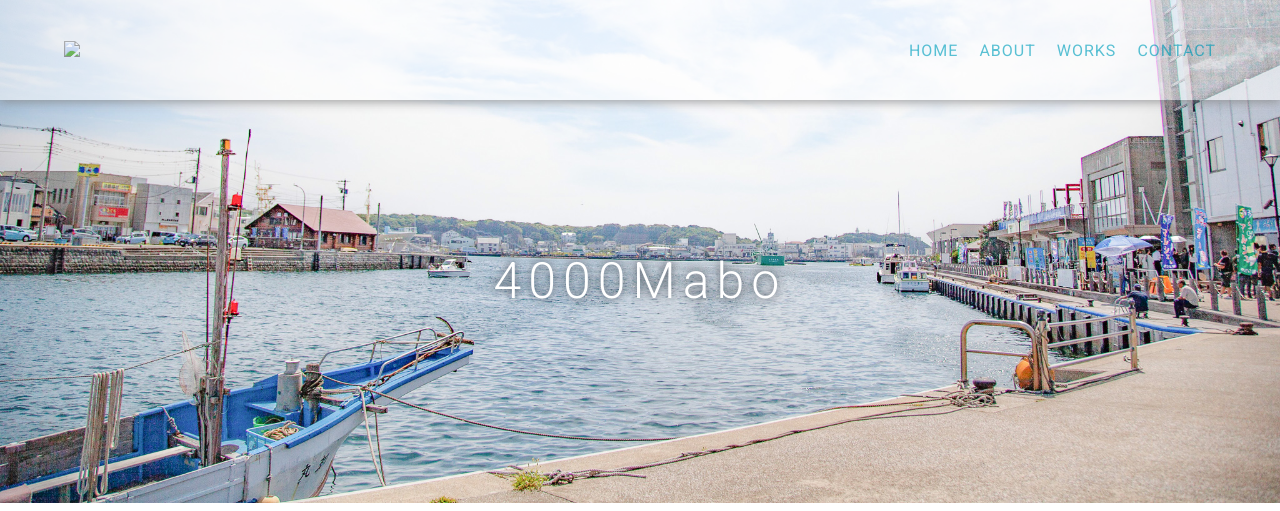
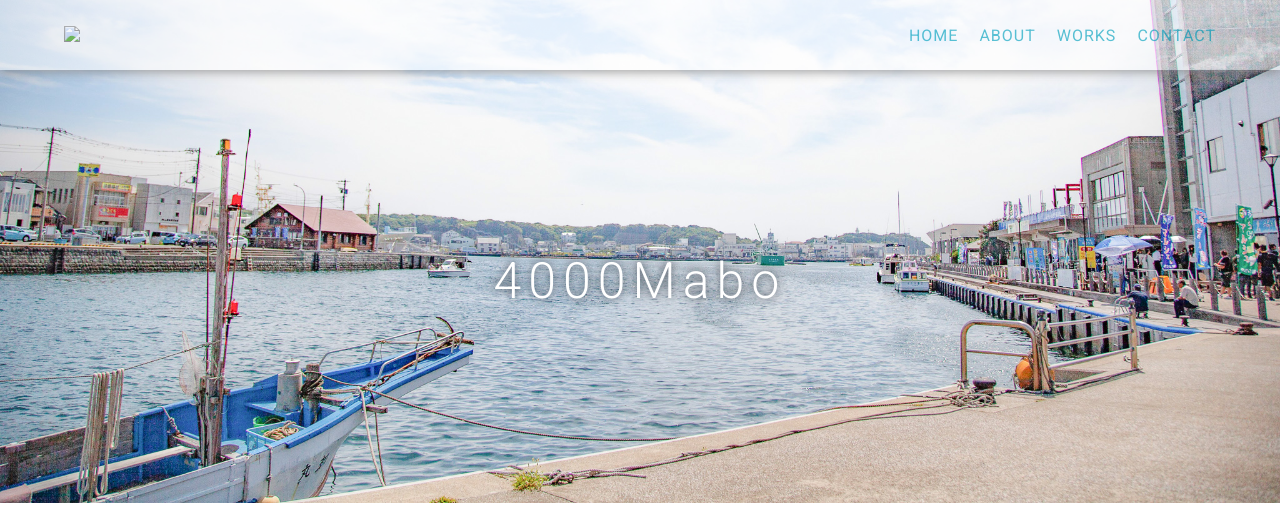
Before and after one commit to mihanken/renewal_2049, a WordPress theme: template index.php in a window 1280 px wide. Shown: the top 511 px of the page. Run offline with PHP 8.4 and a stand-in for WordPress, Linux system fonts and the light colour scheme; the site name, menu and one post (Sample post) are stand-ins, and other content is empty; some libraries are stand-ins or nearby versions.

Commit message:
ヘッダー調整

```diff
--- a/css/master.css
+++ b/css/master.css
@@ -141,7 +141,7 @@
   .header-wrapper {
     background: rgba(255, 255, 255, 0.7);
     box-shadow: 0 2px 10px 0 #888888;
-    height: 100px;
+    height: 70px;
     width: 100%;
     opacity: 0.8;
     position: fixed;
@@ -158,7 +158,7 @@
       align-items: center; }
       .header__title img {
         /* margin: 20px 0 20px 60px; */
-        width: 300px;
+        width: 250px;
         max-width: 300px; }
         .header__title img:hover {
           opacity: 0.6;
```
